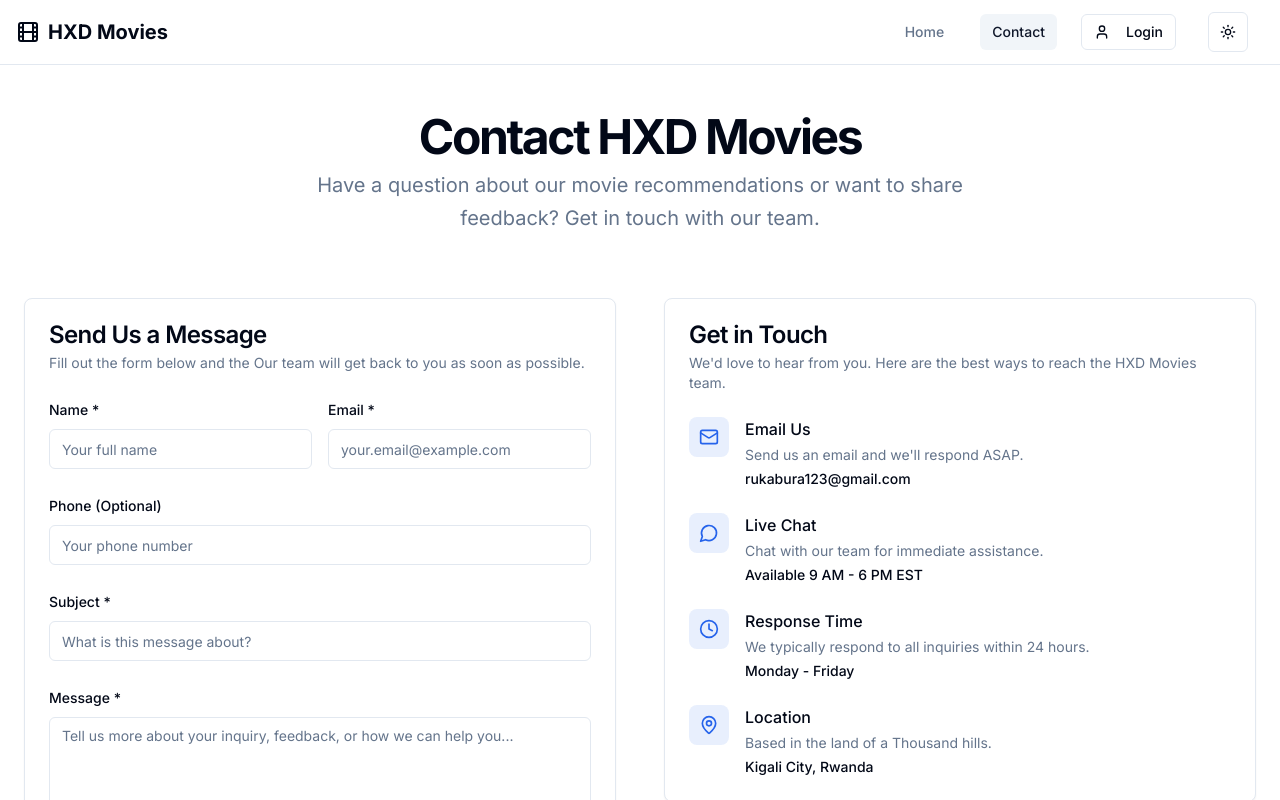
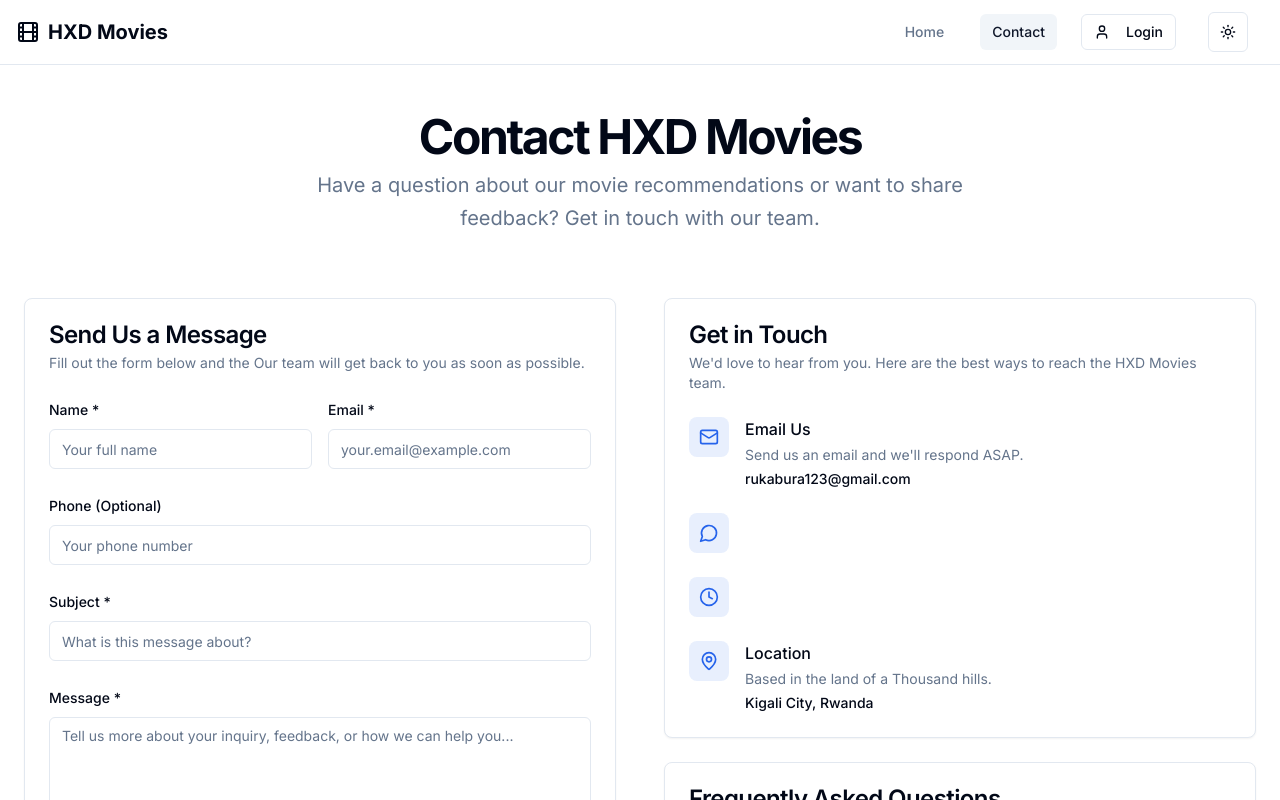
Before and after one commit to hxd54/hxd54-movies, a Next.js app: page /contact in a window 1280 px wide. Shown: the top 800 px of the page. Built offline with nearby package versions, Linux system fonts and the light colour scheme.

Commit message:
changes to the contact page

```diff
--- a/components/contact/ContactInfo.tsx
+++ b/components/contact/ContactInfo.tsx
@@ -27,21 +27,11 @@ export function ContactInfo() {
             <div className="flex h-10 w-10 items-center justify-center rounded-lg bg-primary/10">
               <MessageCircle className="h-5 w-5 text-primary" />
             </div>
-            <div className="space-y-1">
-              <h3 className="font-medium">Live Chat</h3>
-              <p className="text-sm text-muted-foreground">Chat with our team for immediate assistance.</p>
-              <p className="text-sm font-medium">Available 9 AM - 6 PM EST</p>
-            </div>
           </div>
 
           <div className="flex items-start gap-4">
             <div className="flex h-10 w-10 items-center justify-center rounded-lg bg-primary/10">
               <Clock className="h-5 w-5 text-primary" />
-            </div>
-            <div className="space-y-1">
-              <h3 className="font-medium">Response Time</h3>
-              <p className="text-sm text-muted-foreground">We typically respond to all inquiries within 24 hours.</p>
-              <p className="text-sm font-medium">Monday - Friday</p>
             </div>
           </div>
 
```
